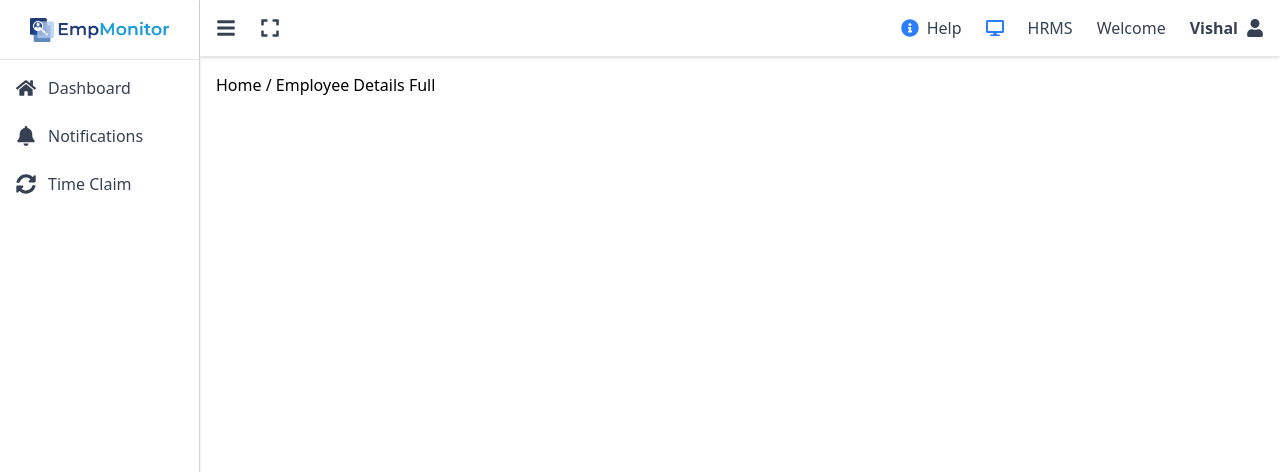
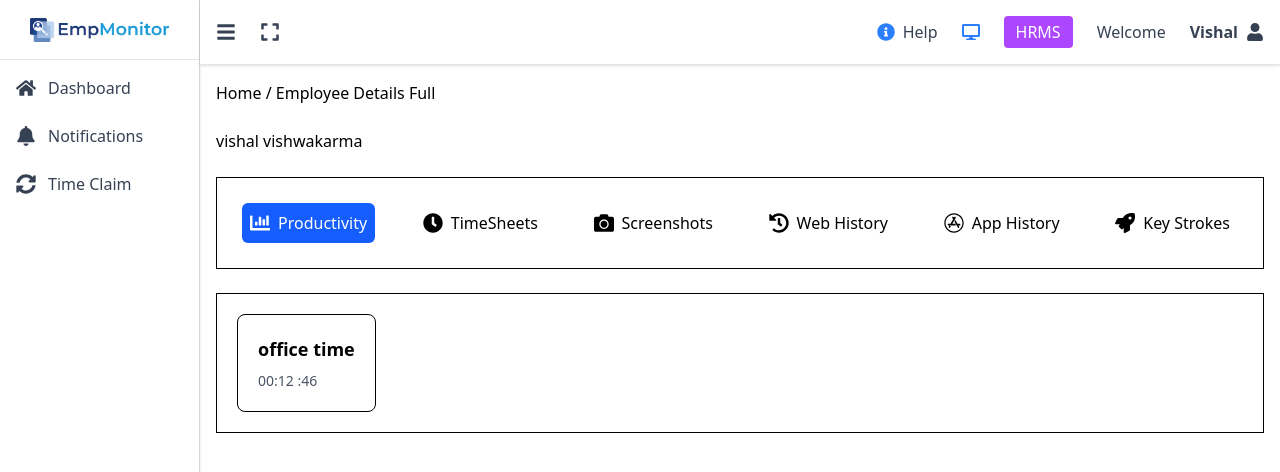
Before and after one commit to vishalglobussoftSDE/emp_clone_fe, a React (Vite) app: page / in a window 1280 px wide. Shown: the top 472 px of the page. Built offline with nearby package versions, Linux system fonts and the light colour scheme.

Commit message:
created main button HRMS nav and side-bar layout page for this navigate when click to hrms

```diff
--- a/src/App.jsx
+++ b/src/App.jsx
@@ -4,6 +4,8 @@ import MainLayout from './components/MainLayout';
 import DashboardPage from './pages/DashboardPage';
 import NotificationsPage from './pages/NotificationsPage';
 import TimeClaimPage from './pages/TimeClaimPage';
+import MainLayoutHRMS from './components/MainLayoutHRMS';
+import MainButton from './components/Button/MainButton';
 
 const App = () => {
   return (
@@ -34,6 +36,14 @@ const App = () => {
               </MainLayout>
             }
           />
+          <Route
+            path="/hrms/attendence"
+            element={
+              <MainLayoutHRMS>
+                <MainButton/>
+              </MainLayoutHRMS>
+            }
+          />
         </Routes>
       </Router>
     </SidebarProvider>
--- a/src/components/Button/MainButton.jsx
+++ b/src/components/Button/MainButton.jsx
@@ -1,7 +1,14 @@
-const MainButton = () => {
+// MainButton.jsx
+const MainButton = ({ title, time, onClick }) => {
   return (
-    <div>MainButton</div>
-  )
-}
+    <button
+      onClick={onClick}
+      className="p-5 m-5 flex flex-col gap-2 justify-center border rounded-lg hover:bg-gray-100 transition"
+    >
+      <span className="text-lg font-semibold">{title}</span>
+      <span className="text-sm text-gray-600">{time}</span>
+    </button>
+  );
+};
 
-export default MainButton
+export default MainButton;
--- /dev/null
+++ b/src/components/DashboardHeaders/DashboardHeadersBtnComp.jsx
@@ -0,0 +1,11 @@
+import MainButton from '../Button/MainButton'
+
+const DashboardHeadersBtnComp = () => {
+  return (
+    <div className='border'>
+        <MainButton title={"office time"} time={"00:12 :46"}/>
+    </div>
+  )
+}
+
+export default DashboardHeadersBtnComp
--- /dev/null
+++ b/src/components/DashboardHeaders/DashboardHeadersComp.jsx
@@ -0,0 +1,97 @@
+import { useState } from 'react';
+import { FaChartBar, FaClock, FaCamera, FaHistory, FaAppStore, FaRocket } from 'react-icons/fa';
+
+const DashboardHeadersComp = () => {
+  const [activeButton, setActiveButton] = useState('productivity'); // State to track active button
+
+  // Function to handle active button change
+  const handleButtonClick = (buttonName) => {
+    setActiveButton(buttonName);
+  };
+
+  return (
+    <div className="border p-[25px]">
+      <div className="wrapper flex gap-6 justify-between items-center">
+        {/* Productivity */}
+        <div className="flex items-center gap-2">
+          <button
+            onClick={() => handleButtonClick('productivity')}
+            className={`flex items-center gap-2 p-2 rounded-md ${
+              activeButton === 'productivity' ? 'bg-blue-600 text-white' : 'hover:bg-gray-200'
+            } transition-all`}
+          >
+            <FaChartBar className="text-xl" />
+            <span>Productivity</span>
+          </button>
+        </div>
+
+        {/* TimeSheets */}
+        <div className="flex items-center gap-2">
+          <button
+            onClick={() => handleButtonClick('timesheets')}
+            className={`flex items-center gap-2 p-2 rounded-md ${
+              activeButton === 'timesheets' ? 'bg-blue-600 text-white' : 'hover:bg-gray-200'
+            } transition-all`}
+          >
+            <FaClock className="text-xl" />
+            <span>TimeSheets</span>
+          </button>
+        </div>
+
+        {/* Screenshots */}
+        <div className="flex items-center gap-2">
+          <button
+            onClick={() => handleButtonClick('screenshots')}
+            className={`flex items-center gap-2 p-2 rounded-md ${
+              activeButton === 'screenshots' ? 'bg-blue-600 text-white' : 'hover:bg-gray-200'
+            } transition-all`}
+          >
+            <FaCamera className="text-xl" />
+            <span>Screenshots</span>
+          </button>
+        </div>
+
+        {/* Web History */}
+        <div className="flex items-center gap-2">
+          <button
+            onClick={() => handleButtonClick('webhistory')}
+            className={`flex items-center gap-2 p-2 rounded-md ${
+              activeButton === 'webhistory' ? 'bg-blue-600 text-white' : 'hover:bg-gray-200'
+            } transition-all`}
+          >
+            <FaHistory className="text-xl" />
+            <span>Web History</span>
+          </button>
+        </div>
+
+        {/* App History */}
+        <div className="flex items-center gap-2">
+          <button
+            onClick={() => handleButtonClick('apphistory')}
+            className={`flex items-center gap-2 p-2 rounded-md ${
+              activeButton === 'apphistory' ? 'bg-blue-600 text-white' : 'hover:bg-gray-200'
+            } transition-all`}
+          >
+            <FaAppStore className="text-xl" />
+            <span>App History</span>
+          </button>
+        </div>
+
+        {/* Key Strokes */}
+        <div className="flex items-center gap-2">
+          <button
+            onClick={() => handleButtonClick('keystrokes')}
+            className={`flex items-center gap-2 p-2 rounded-md ${
+              activeButton === 'keystrokes' ? 'bg-blue-600 text-white' : 'hover:bg-gray-200'
+            } transition-all`}
+          >
+            <FaRocket className="text-xl" />
+            <span>Key Strokes</span>
+          </button>
+        </div>
+      </div>
+    </div>
+  );
+};
+
+export default DashboardHeadersComp;
--- /dev/null
+++ b/src/components/HRMSComponents/Navbar.jsx
@@ -0,0 +1,39 @@
+import React, { useState } from 'react';
+
+const Navbar = () => {
+  const [activeTab, setActiveTab] = useState('Attendance');
+
+  const tabs = ['Attendance', 'Leaves', 'Holidays'];
+
+  return (
+    <div className="flex justify-between items-center px-6 py-3 border-b bg-white">
+      {/* Tabs */}
+      <div className="flex gap-6">
+        {tabs.map((tab) => (
+          <button
+            key={tab}
+            onClick={() => setActiveTab(tab)}
+            className={`text-sm font-medium px-3 py-1 rounded-md ${
+              activeTab === tab
+                ? 'bg-gray-100 text-blue-600'
+                : 'text-gray-500 hover:text-blue-600'
+            }`}
+          >
+            {tab}
+          </button>
+        ))}
+      </div>
+
+      {/* Right Side: Role, Name, Avatar */}
+      <div className="flex items-center gap-3">
+        <span className="text-xs bg-purple-500 text-white px-2 py-1 rounded-md">Employee</span>
+        <span className="text-sm text-gray-500">Vishal</span>
+        <div className="w-8 h-8 rounded-md bg-cyan-100 flex items-center justify-center text-cyan-700 font-semibold">
+          V
+        </div>
+      </div>
+    </div>
+  );
+};
+
+export default Navbar;
--- /dev/null
+++ b/src/components/HRMSComponents/Sidebar.jsx
@@ -0,0 +1,47 @@
+// Sidebar.jsx
+import { FaUser, FaCalendarCheck, FaFileInvoiceDollar, FaFileAlt, FaBuilding } from 'react-icons/fa';
+import { BsBarChartLine } from 'react-icons/bs';
+
+const Sidebar = () => {
+  return (
+    <div className="w-20 md:w-60 bg-[#1A192A] min-h-screen flex flex-col items-center py-6 text-white">
+      {/* Logo */}
+      <div className="mb-10 flex flex-col items-center">
+        <div className="w-10 h-10 bg-white rounded-full flex items-center justify-center">
+          <span className="text-blue-600 font-bold text-xl">HR</span>
+        </div>
+        <div className="text-sm mt-2">HRMS</div>
+      </div>
+
+      {/* Menu Items */}
+      <div className="flex flex-col gap-8 text-center">
+        <div className="flex flex-col items-center gap-1 text-purple-300 hover:text-white cursor-pointer">
+          <FaUser size={20} />
+          <span className="text-xs">My Profile</span>
+        </div>
+
+        <div className="flex flex-col items-center gap-1 text-purple-300 hover:text-white cursor-pointer">
+          <FaCalendarCheck size={20} />
+          <span className="text-xs">Attendance</span>
+        </div>
+
+        <div className="flex flex-col items-center gap-1 text-purple-300 hover:text-white cursor-pointer">
+          <BsBarChartLine size={20} />
+          <span className="text-xs text-center">Tax Declaration</span>
+        </div>
+
+        <div className="flex flex-col items-center gap-1 text-purple-300 hover:text-white cursor-pointer">
+          <FaFileInvoiceDollar size={20} />
+          <span className="text-xs">Payslip</span>
+        </div>
+
+        <div className="flex flex-col items-center gap-1 text-purple-300 hover:text-white cursor-pointer">
+          <FaBuilding size={20} />
+          <span className="text-xs text-center">Employee Policy</span>
+        </div>
+      </div>
+    </div>
+  );
+};
+
+export default Sidebar;
--- /dev/null
+++ b/src/components/MainLayoutHRMS.jsx
@@ -0,0 +1,24 @@
+import Navbar from '../components/HRMSComponents/Navbar';
+import Sidebar from '../components/HRMSComponents/Sidebar';
+
+const MainLayoutHRMS = ({ children }) => {
+  return (
+    <div className="flex min-h-screen">
+      {/* Sidebar - Left fixed column */}
+      <Sidebar />
+
+      {/* Main content area - Full width */}
+      <div className="flex flex-col flex-1">
+        {/* Top Navbar */}
+        <Navbar />
+
+        {/* Page Content */}
+        <main className="p-4 overflow-auto flex-1 bg-gray-50">
+          {children}
+        </main>
+      </div>
+    </div>
+  );
+};
+
+export default MainLayoutHRMS;
--- a/src/components/Navbar/MainNavbar.jsx
+++ b/src/components/Navbar/MainNavbar.jsx
@@ -1,10 +1,14 @@
 import { FaInfoCircle, FaBars, FaExpand, FaUser, FaDesktop } from 'react-icons/fa';
 import { useState } from 'react';
 import { useSidebar } from '../../context/sidebarContext'; // Use this context for sidebar toggle
+import { redirect } from 'react-router-dom';
+import { useNavigate } from 'react-router-dom';
+
 
 const MainNavbar = () => {
-  const { toggleSidebar } = useSidebar(); // Get toggle function from context
+  const { toggleSidebar } = useSidebar();
   const [isFullscreen, setIsFullscreen] = useState(false);
+  const navigate = useNavigate(); // ✅ useNavigate for programmatic navigation
 
   const toggleFullscreen = () => {
     if (!isFullscreen) {
@@ -15,15 +19,17 @@ const MainNavbar = () => {
     setIsFullscreen(!isFullscreen);
   };
 
+  const handleHRMSClick = () => {
+   window.open('/hrms/attendence', '_blank'); // ✅ navigate to the route
+  };
+
   return (
     <div className="flex justify-between items-center p-4 bg-white border-b border-gray-200 shadow-sm">
       {/* Left section */}
       <div className="flex gap-6 items-center text-gray-700 font-medium">
-        {/* Toggle Sidebar */}
         <div onClick={toggleSidebar} className="cursor-pointer">
           <FaBars className="text-gray-700 text-xl" />
         </div>
-        {/* Toggle Fullscreen */}
         <div onClick={toggleFullscreen} className="cursor-pointer">
           <FaExpand className="text-gray-700 text-xl" />
         </div>
@@ -38,10 +44,16 @@ const MainNavbar = () => {
         <div>
           <FaDesktop className="text-blue-500 text-lg" />
         </div>
-        <div>HRMS</div>
+        <div>
+          {/* ✅ Button that navigates on click */}
+          <button
+            onClick={handleHRMSClick}
+            className="bg-purple-500 text-white px-3 py-1 rounded"
+          >
+            HRMS
+          </button>
+        </div>
         <div>Welcome</div>
-
-        {/* Profile */}
         <div className="text-right flex items-center gap-2">
           <div className="font-semibold">Vishal</div>
           <FaUser className="text-gray-700 text-lg" />
--- a/src/pages/DashboardPage.jsx
+++ b/src/pages/DashboardPage.jsx
@@ -1,11 +1,15 @@
-import MainNavbar from "../components/Navbar/MainNavbar"
-import PrimarySideBar from "../components/Sidebar/PrimarySideBar"
+import DashboardHeadersBtnComp from "../components/DashboardHeaders/DashboardHeadersBtnComp"
+import DashboardHeadersComp from "../components/DashboardHeaders/DashboardHeadersComp"
+
 
 const DashboardPage = () => {
   return (
     <div>
-        <div className="wrapper">
+        <div className="wrapper flex flex-col gap-6">
             <div>Home / Employee Details Full</div>
+            <div>vishal vishwakarma</div>
+            <DashboardHeadersComp />
+            <DashboardHeadersBtnComp />
         </div>
     </div>
   )
--- /dev/null
+++ b/src/pages/HRMSPages/HRMS.jsx
@@ -0,0 +1,14 @@
+import React from 'react'
+
+const HRMS = () => {
+  return (
+    <div className="flex">
+      <Sidebar />
+      <div className="flex-1 p-4">
+        {/* Your main content goes here */}
+      </div>
+    </div>
+  )
+}
+
+export default HRMS
--- a/src/pages/NotificationsPage.jsx
+++ b/src/pages/NotificationsPage.jsx
@@ -2,7 +2,11 @@ import React from 'react'
 
 const NotificationsPage = () => {
   return (
-    <div>NotificationsPage</div>
+   <div>
+        <div className="wrapper">
+            <div>Home /  Alerts Notifications</div>
+        </div>
+    </div>
   )
 }
 
--- a/src/pages/TimeClaimPage.jsx
+++ b/src/pages/TimeClaimPage.jsx
@@ -2,7 +2,11 @@ import React from 'react'
 
 const TimeClaimPage = () => {
   return (
-    <div>TimeClaimPage</div>
+   <div>
+        <div className="wrapper">
+            <div>Home /Time Claim</div>
+        </div>
+    </div>
   )
 }
 
```
